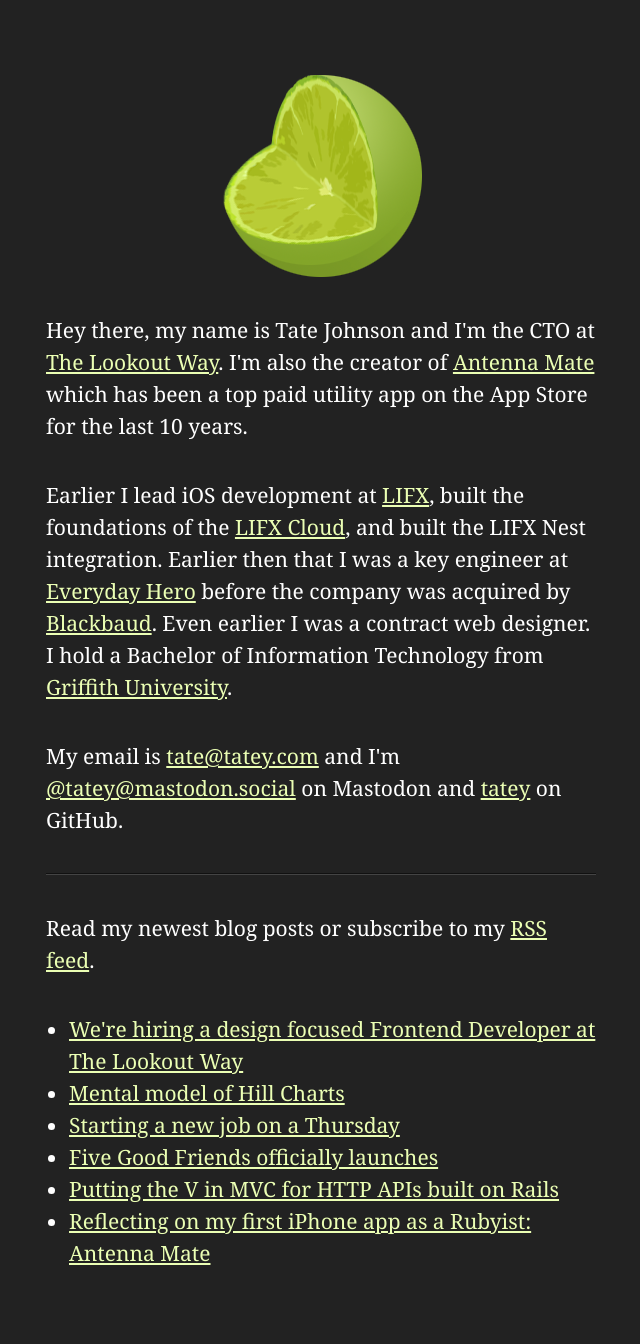
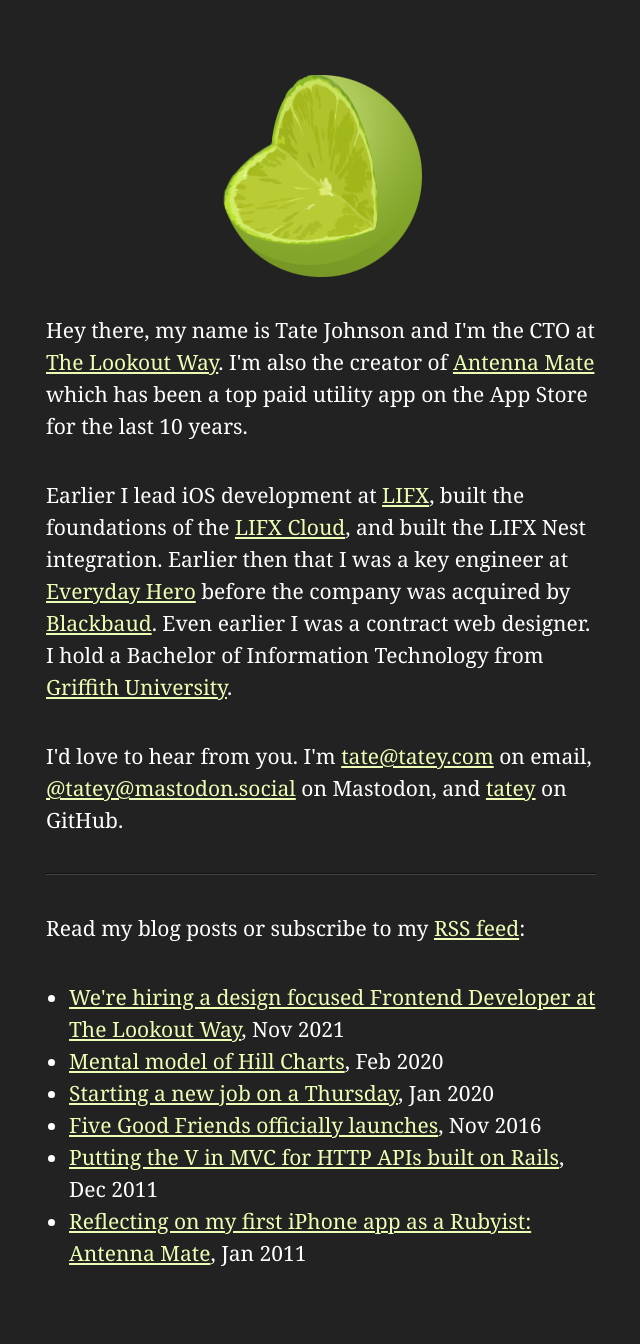
Before and after one commit to tatey/tatey.com, a Jekyll site: the page built from index.html, in a window 1280 px wide. Shown: the whole page, without its empty margins (319-959 px from the left). Built offline with Jekyll 4.4.1, drawn with Linux system fonts in a browser that asks for light colours.

Commit message:
Tweak index and post layout.

```diff
--- a/_layouts/post.html
+++ b/_layouts/post.html
@@ -96,6 +96,6 @@
   <body>
     <h1 id="title">{{ page.title }}</h1>
     {{ content }}
-    <p id="meta">You are reading the blog of <a href="{{ "/" | relative_url }}">Tate Johnson</a>. Subscribe to my <a href="{{ "/feed.xml" | relative_url }}">RSS feed</a>.</p>
+    <p id="meta">Written by <a href="{{ "/" | relative_url }}">Tate Johnson</a> on {{ page.date | date: "%e %b %Y" }}. Subscribe to my blog's <a href="{{ "/feed.xml" | relative_url }}">RSS feed</a>.</p>
   </body>
 </html>
--- a/index.html
+++ b/index.html
@@ -91,13 +91,13 @@
     <h1><span>Tate Johnson</span></h1>
     <p>Hey there, my name is Tate Johnson and I'm the CTO at <a href="https://thelookoutway.com">The Lookout Way</a>. I'm also the creator of <a href="https://antennamate.com">Antenna Mate</a> which has been a top paid utility app on the App Store for the last 10 years.</p>
     <p>Earlier I lead iOS development at <a href="https://lifx.com">LIFX</a>, built the foundations of the <a href="https://cloud.lifx.com">LIFX Cloud</a>, and built the LIFX Nest integration. Earlier then that I was a key engineer at <a href="https://www.everydayhero.com">Everyday Hero</a> before the company was acquired by <a href="https://www.blackbaud.com">Blackbaud</a>. Even earlier I was a contract web designer. I hold a Bachelor of Information Technology from <a href="https://www.griffith.edu.au">Griffith University</a>.</p>
-    <p>My email is <a href="mailto:tate@tatey.com">tate@tatey.com</a> and I'm <a rel="me" href="https://mastodon.social/@tatey">@tatey@mastodon.social</a> on Mastodon</a> and <a href="https://github.com/tatey">tatey</a> on GitHub.</p>
+    <p>I'd love to hear from you. I'm <a href="mailto:tate@tatey.com">tate@tatey.com</a> on email, <a rel="me" href="https://mastodon.social/@tatey">@tatey@mastodon.social</a> on Mastodon</a>, and <a href="https://github.com/tatey">tatey</a> on GitHub.</p>
     <div class="hr"></div>
-    <p>Read my newest blog posts or subscribe to my <a href="{{ "/feed.xml" | relative_url }}">RSS feed</a>.</p>
+    <p>Read my blog posts or subscribe to my <a href="{{ "/feed.xml" | relative_url }}">RSS feed</a>:</p>
     <ul>
       {% for post in site.posts %}
         <li>
-          <a href="{{ post.url | relative_url }}">{{ post.title }}</a>
+          <a href="{{ post.url | relative_url }}">{{ post.title }}</a>, {{ post.date | date: "%b %Y" }}
         </li>
       {% endfor %}
     </ul>
```
